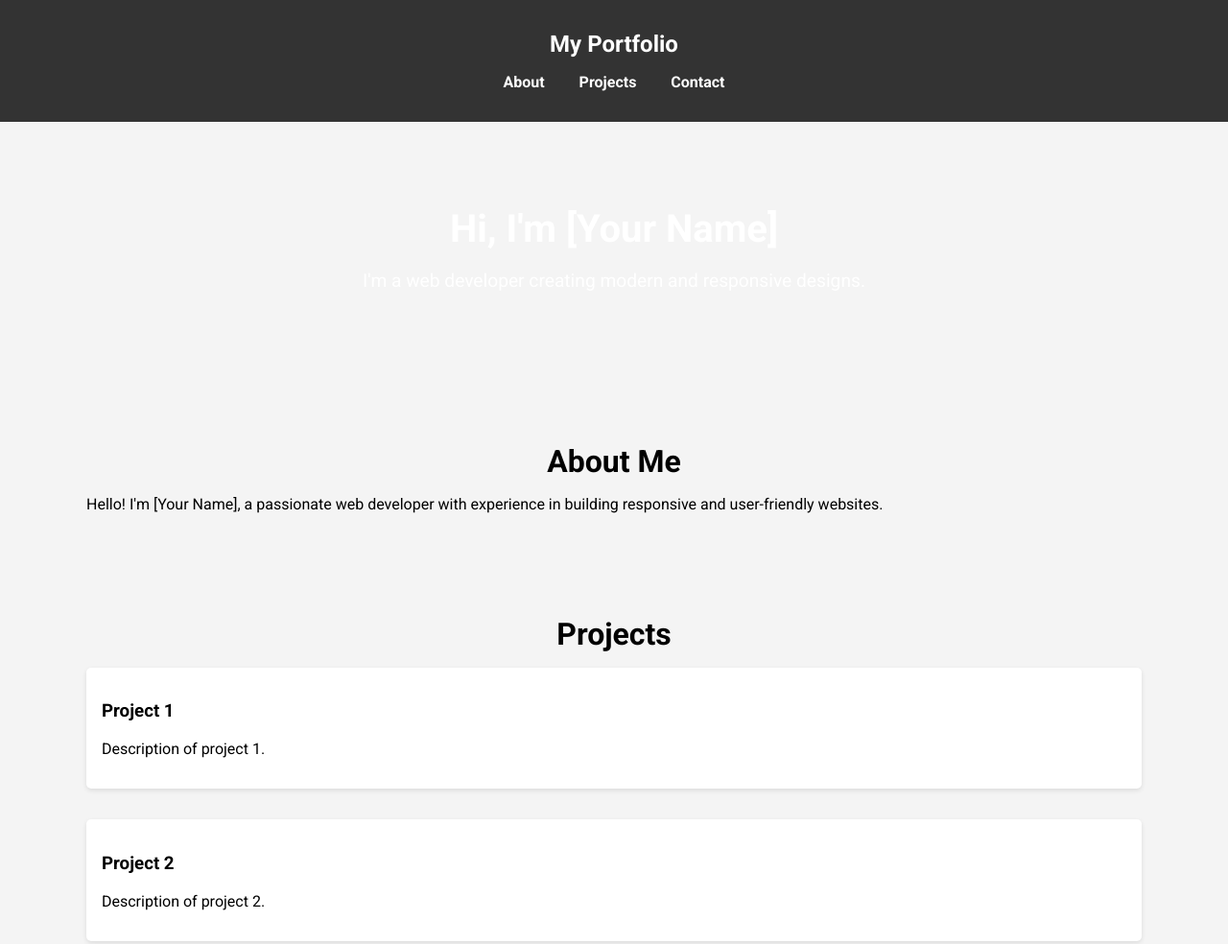
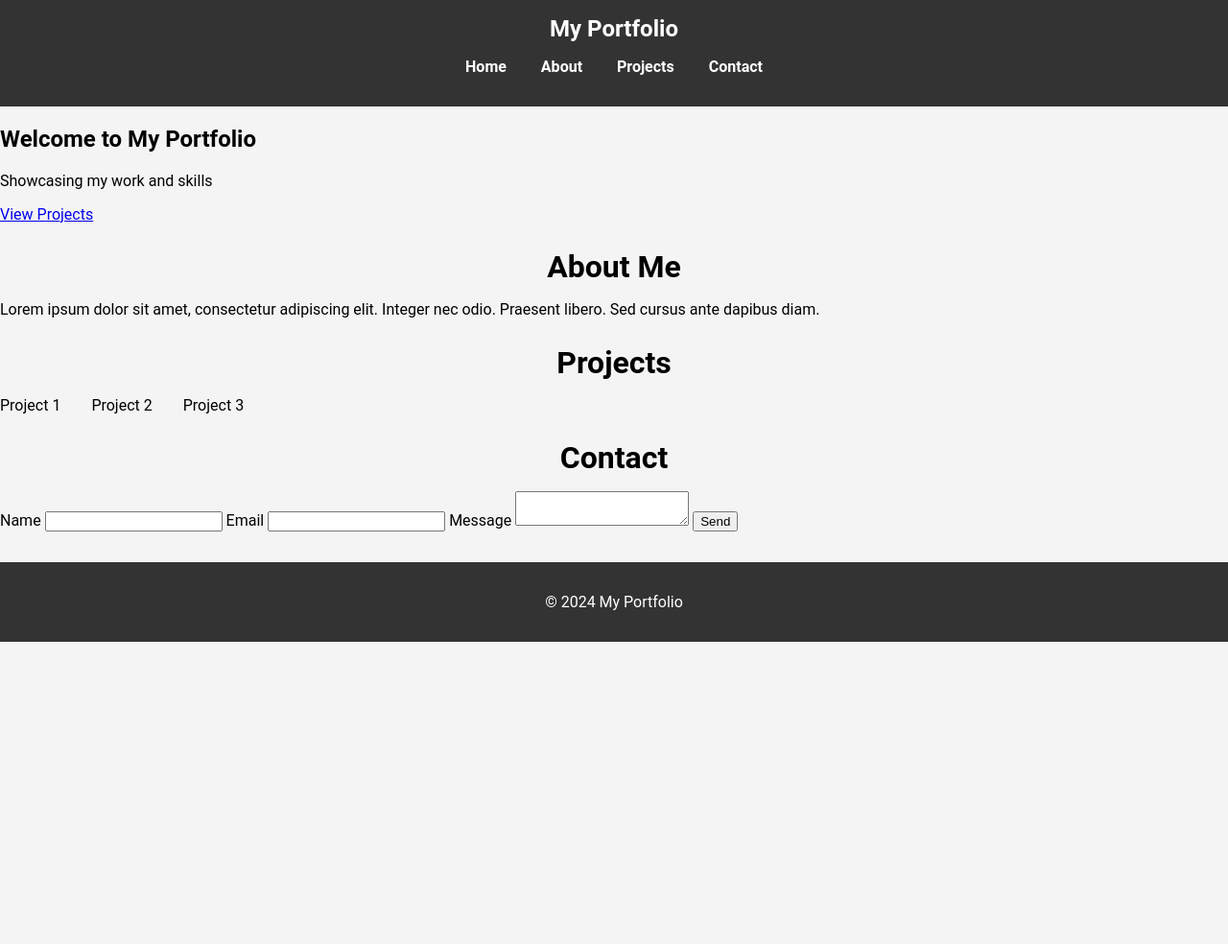
Before and after one commit to klongkhwan/chai, a website: page index.html in a window 1280 px wide. Shown: the top 984 px of the page at 96% size. After the commit the page ends 800 px from the top, so only its background shows below. Drawn offline with Linux system fonts and the light colour scheme.

Commit message:
Update index.html

```diff
--- a/index.html
+++ b/index.html
@@ -3,79 +3,54 @@
 <head>
     <meta charset="UTF-8">
     <meta name="viewport" content="width=device-width, initial-scale=1.0">
-    <title>Modern Portfolio 2024</title>
+    <title>Portfolio</title>
     <link rel="stylesheet" href="styles.css">
-    <link href="https://fonts.googleapis.com/css2?family=Roboto:wght@300;400;700&display=swap" rel="stylesheet">
 </head>
 <body>
     <header>
-        <div class="container">
-            <h1 class="logo">My Portfolio</h1>
         <nav>
-                <ul>
+            <div class="logo">My Portfolio</div>
+            <ul class="nav-links">
+                <li><a href="#home">Home</a></li>
                 <li><a href="#about">About</a></li>
                 <li><a href="#projects">Projects</a></li>
                 <li><a href="#contact">Contact</a></li>
             </ul>
         </nav>
-        </div>
     </header>
-
-    <section id="hero">
-        <div class="container">
-            <h2>Hi, I'm [Your Name]</h2>
-            <p>I'm a web developer creating modern and responsive designs.</p>
+    <section id="home">
+        <div class="hero-content">
+            <h1>Welcome to My Portfolio</h1>
+            <p>Showcasing my work and skills</p>
+            <a href="#projects" class="btn">View Projects</a>
         </div>
     </section>
-
-    <section id="about" class="section">
-        <div class="container">
+    <section id="about">
         <h2>About Me</h2>
-            <p>Hello! I'm [Your Name], a passionate web developer with experience in building responsive and user-friendly websites.</p>
+        <p>Lorem ipsum dolor sit amet, consectetur adipiscing elit. Integer nec odio. Praesent libero. Sed cursus ante dapibus diam.</p>
+    </section>
+    <section id="projects">
+        <h2>Projects</h2>
+        <div class="project-grid">
+            <div class="project-item">Project 1</div>
+            <div class="project-item">Project 2</div>
+            <div class="project-item">Project 3</div>
         </div>
     </section>
-
-    <section id="projects" class="section">
-        <div class="container">
-            <h2>Projects</h2>
-            <div class="project-grid">
-                <div class="project">
-                    <h3>Project 1</h3>
-                    <p>Description of project 1.</p>
-                </div>
-                <div class="project">
-                    <h3>Project 2</h3>
-                    <p>Description of project 2.</p>
-                </div>
-                <!-- Add more projects as needed -->
-            </div>
-        </div>
+    <section id="contact">
+        <h2>Contact</h2>
+        <form action="#">
+            <label for="name">Name</label>
+            <input type="text" id="name" name="name" required>
+            <label for="email">Email</label>
+            <input type="email" id="email" name="email" required>
+            <label for="message">Message</label>
+            <textarea id="message" name="message" required></textarea>
+            <button type="submit" class="btn">Send</button>
+        </form>
     </section>
-
-    <section id="contact" class="section">
-        <div class="container">
-            <h2>Contact</h2>
-            <form id="contact-form">
-                <label for="name">Name:</label>
-                <input type="text" id="name" name="name" required>
-
-                <label for="email">Email:</label>
-                <input type="email" id="email" name="email" required>
-
-                <label for="message">Message:</label>
-                <textarea id="message" name="message" required></textarea>
-
-                <button type="submit">Send</button>
-            </form>
-        </div>
-    </section>
-
     <footer>
-        <div class="container">
-            <p>&copy; 2024 [Your Name]. All rights reserved.</p>
-        </div>
+        <p>&copy; 2024 My Portfolio</p>
     </footer>
-
-    <script src="scripts.js"></script>
 </body>
 </html>
```
Lines whose indentation alone changed are shown as unchanged.
